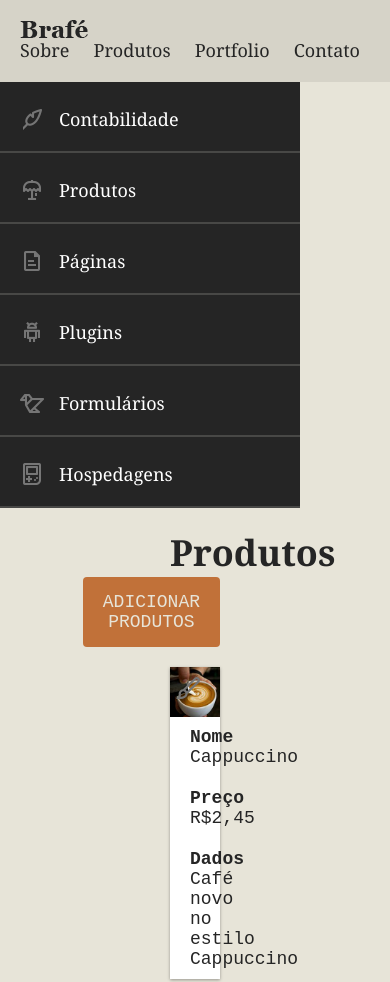
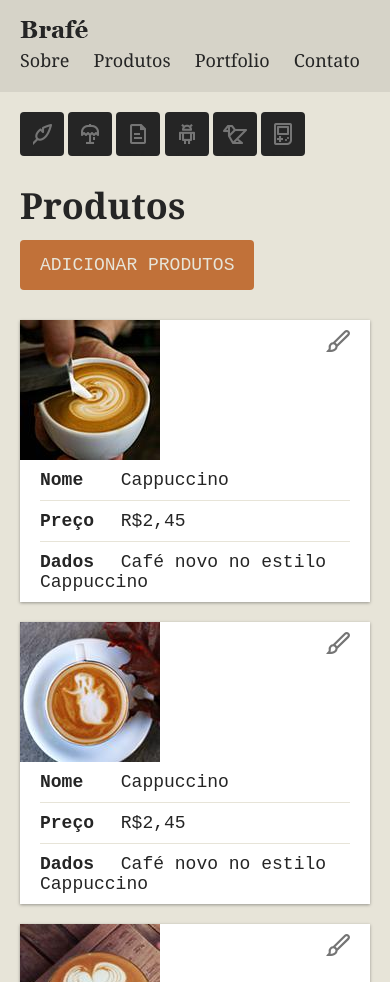
Before and after one commit to henrique-roldao/brafe-css-treinamento, a website: page brafe-3-puro/index.html in a window 390 px wide. Shown: the top 982 px of the page. Drawn offline with Linux system fonts and the light colour scheme.

Commit message:
feat(brafe 3 responsivo): terminando responsivo do Brafe-3 puro

```diff
--- a/brafe-3-puro/assets/css/style.css
+++ b/brafe-3-puro/assets/css/style.css
@@ -66,6 +66,17 @@ a {
   padding-left: 0px;
 }
 
+@media (max-width: 739px) {
+  .header-logo {
+    float: none;
+  }
+
+  .header-menu ul {
+    float: none;
+    margin-top: 10px;
+  }
+}
+
 /* Main */
 .main-container {
   display: flex;
@@ -124,6 +135,39 @@ a {
 
 .nav-hospedagens::before {
   background-position: 0 calc(-24px * 5);
+}
+
+@media (min-width: 740px) and (max-width: 980px) {
+  .side-nav {
+    width: 200px;
+  }
+}
+
+@media (max-width: 739px) {
+  .side-nav {
+    margin: 20px 0 0 20px;
+    background: none;
+    width: auto;
+  }
+
+  .side-nav li {
+    display: inline-block;
+  }
+  .side-nav li a::before {
+    display: block;
+    margin: 0px;
+    top: 0;
+  }
+  .side-nav li a {
+    width: 44px;
+    height: 44px;
+    overflow: hidden;
+    padding: 10px;
+    border: none;
+    color: #252525;
+    background: #252525;
+    border-radius: 4px;
+  }
 }
 
 /* Produtos */
@@ -215,6 +259,36 @@ a {
   width: 70px;
 }
 
+@media (min-width: 740px) and (max-width: 980px) {
+  .produtos {
+    width: calc(100%-200px);
+  }
+}
+
+@media (max-width: 739px) {
+  .produtos {
+    width: 100%;
+  }
+
+  .produtos h1 {
+    float: none;
+  }
+  .adicionar-produtos {
+    float: none;
+    display: inline-block;
+    margin: 10px 0;
+  }
+  .produtos-item img {
+    float: none;
+  }
+  .produtos-item ul {
+    float: none;
+    width: 100%;
+  }
+}
+
+/* Footer */
+
 .footer {
   background: #d6d3c8;
   text-align: center;
```
